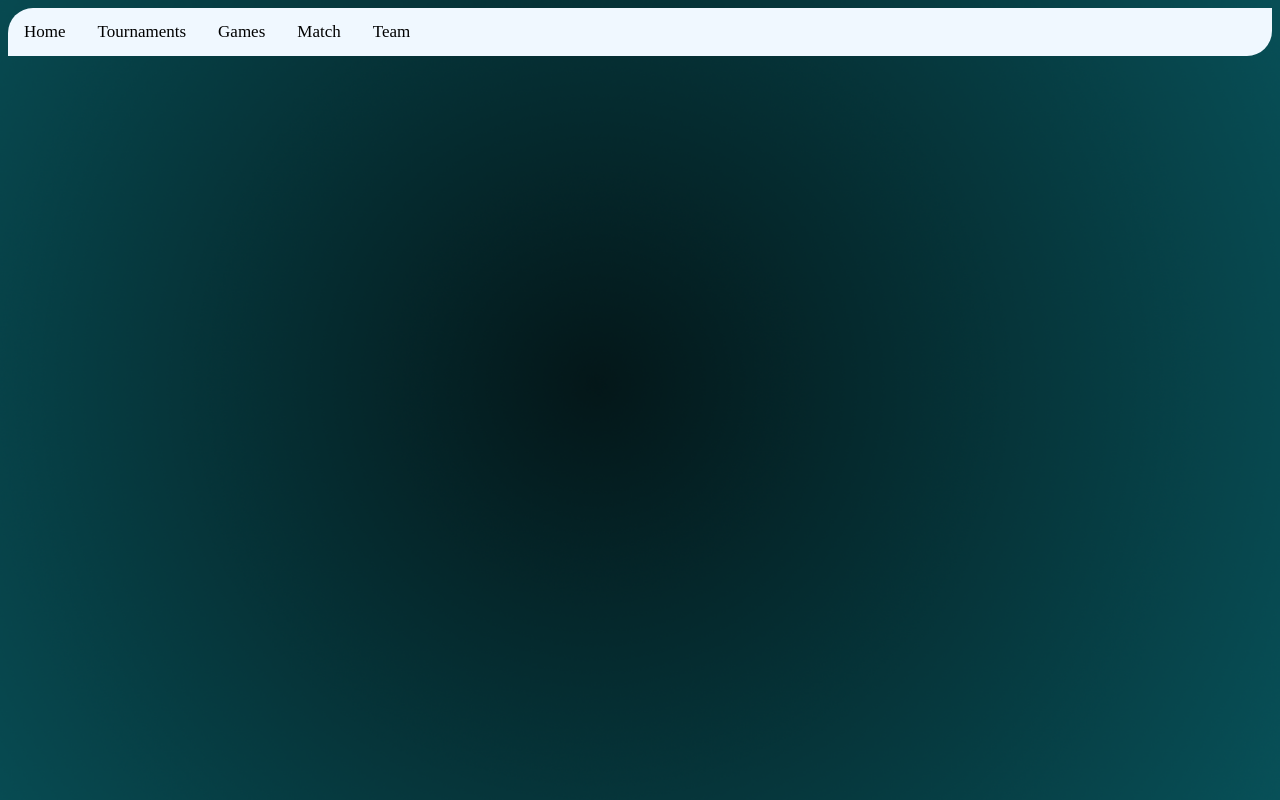
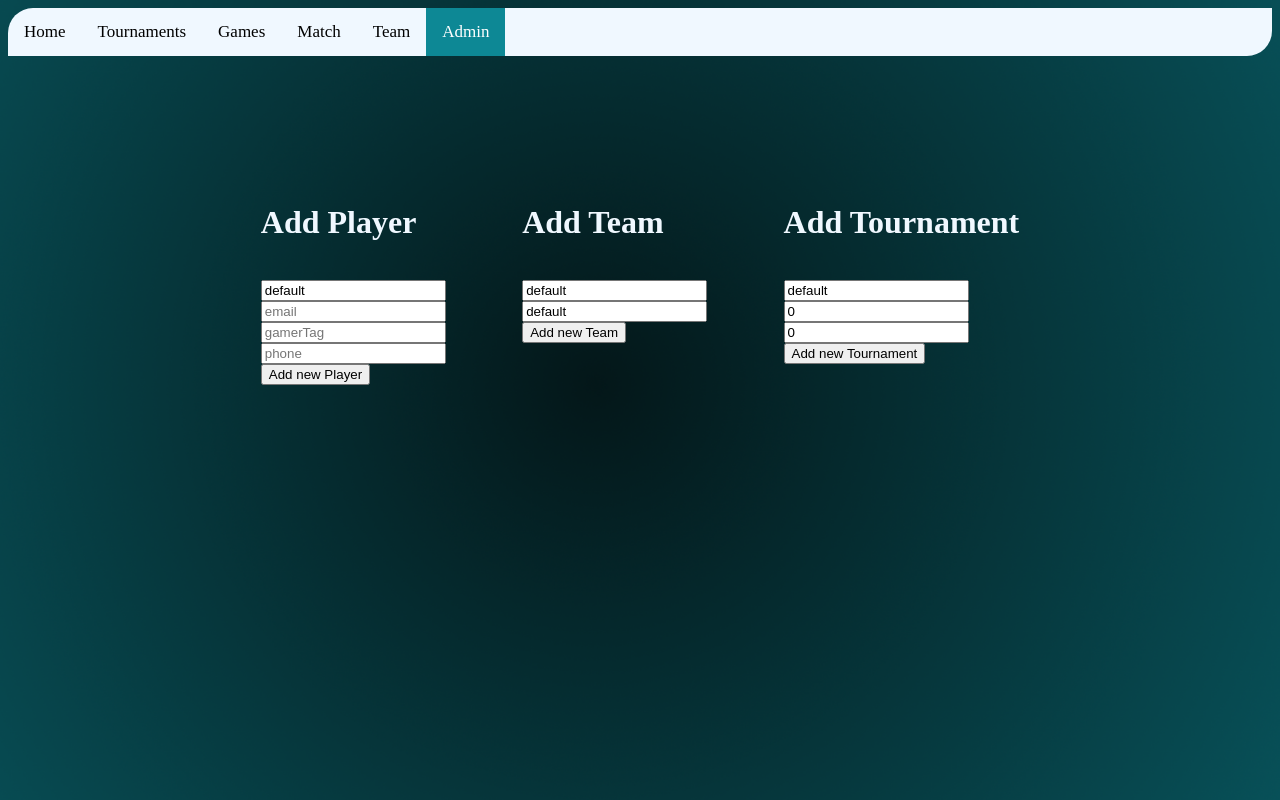
Before and after one commit to coerth/tournafy, a React (Vite) app: page /admin in a window 1280 px wide. Built offline with nearby package versions, Linux system fonts and the light colour scheme.

Commit message:
admin page startet

```diff
--- a/graphql/mutation.ts
+++ b/graphql/mutation.ts
@@ -24,3 +24,24 @@ mutation CreatePlayer($input: PlayerInput!) {
       _id
     }
   }`
+
+  export const CREATE_TOURNAMENT = gql `
+  mutation CreateTournament($input: TournamentInput!) {
+    createTournament(input: $input) {
+      _id
+      name
+      endDate
+      matches {
+        _id
+        location
+      }
+      maxTeams
+      minTeams
+      startDate
+      teams {
+        _id
+      }
+      tournamentType
+    }
+  }
+  `
--- a/graphql/query.ts
+++ b/graphql/query.ts
@@ -59,6 +59,7 @@ query GetTeams {
 
     query GetTournaments {
       tournaments {
+        name
         endDate
         _id
         matches {
--- a/src/App.tsx
+++ b/src/App.tsx
@@ -9,6 +9,8 @@ import DisplayPlayers from './components/player/DisplayPlayers'
 import DisplayMatches from './components/match/DisplayMatches'
 import AddPlayer from './components/player/AddPlayer'
 import AddTeam from './components/team/AddTeam'
+import AddTournament from './components/tournament/AddTournament'
+import Adminpage from './components/admin/Adminpage'
 
 
 
@@ -25,6 +27,7 @@ function App() {
       <Route path="/team" element={<DisplayTeams />} />
       <Route path="/tournament" element={<DisplayTournament />} />
       <Route path="/match" element={<DisplayMatches />} />
+      <Route path="/admin" element={<Adminpage/>}/>
       </Routes>
       </BrowserRouter>
 
--- /dev/null
+++ b/src/components/admin/Adminpage.tsx
@@ -0,0 +1,24 @@
+import React, { useEffect, useState } from "react";
+import AddPlayer from "../player/AddPlayer";
+import AddTeam from "../team/AddTeam";
+import AddTournament from "../tournament/AddTournament";
+
+const Adminpage = () => {
+  return (
+    <div>
+      <div className="container">
+        <div className="item">
+          <AddPlayer />
+        </div>
+        <div className="item">
+          <AddTeam />
+        </div>
+        <div className="item">
+          <AddTournament />
+        </div>
+      </div>
+    </div>
+  );
+};
+
+export default Adminpage;
--- a/src/components/header.tsx
+++ b/src/components/header.tsx
@@ -16,6 +16,7 @@ const Header = () => {
                 <NavLink to="/game">Games</NavLink>
                 <NavLink to="/match">Match</NavLink>
                 <NavLink to="/team">Team</NavLink>
+                <NavLink to="/admin">Admin</NavLink>
               </div>
             </div>
           </nav>
--- a/src/components/player/AddPlayer.tsx
+++ b/src/components/player/AddPlayer.tsx
@@ -22,6 +22,7 @@ const AddPlayer = () => {
   return (
     <div>
         <form onSubmit={createNewPlayer}>
+          <h1>Add Player</h1>
         <br/>
         <label>
         <input required type="text" name="name" placeholder='name' value={player.name} onChange={(evt)=>{setPlayer({...player, name:evt.target.value})}}/>
@@ -37,7 +38,8 @@ const AddPlayer = () => {
         <br/>
         <label>
         <input type="number" name="phone" placeholder='phone' value={player.phone} onChange={(evt)=>{setPlayer({...player, phone: parseInt(evt.target.value) })}}/>
-        </label>player
+        </label>
+        <br />
         <input type="submit" value="Add new Player" />
     </form>
     </div>
--- a/src/components/team/AddTeam.tsx
+++ b/src/components/team/AddTeam.tsx
@@ -22,6 +22,7 @@ const AddTeam = () => {
   return (
     <div>
         <form onSubmit={createNewTeam}>
+          <h1>Add Team</h1>
         <br/>
         <label>
         <input required type="text" name="name" placeholder='name' value={team.name} onChange={(evt)=>{setTeam({...team, name:evt.target.value})}}/>
--- a/src/components/tournament/AddTournament.tsx
+++ b/src/components/tournament/AddTournament.tsx
@@ -0,0 +1,45 @@
+import React from 'react'
+import { useState } from 'react';
+import { tournamentInputInitialState } from '../../types/initialState';
+import { CREATE_TOURNAMENT } from '../../../graphql/mutation';
+import {useMutation } from '@apollo/client';
+import { GET_TOURNAMENTS } from '../../../graphql/query';
+
+
+const AddTournament = () => {
+    const [tournament, setTournament] = useState(tournamentInputInitialState);
+
+    const [mutateFunction, { data, loading, error }] = useMutation(CREATE_TOURNAMENT,{
+        refetchQueries: [GET_TOURNAMENTS]
+    }); //mutateFunction is the function to call for server update. refetchQueries is the list of queries to refetch after the mutation is done. And if they were used with useQuery, they will be updated with the new data.
+    if (loading) return <>'Submitting...'</>;
+    if (error) return <>`Submission error! ${error.message}`</>;
+
+    const createNewTournament = (event: React.FormEvent<HTMLFormElement>) => {
+        event.preventDefault();
+        mutateFunction({variables: { input: tournament }});
+    }
+  return (
+    <div>
+        <form onSubmit={createNewTournament}>
+          <h1>Add Tournament</h1>
+        <br/>
+        <label>
+        <input required type="text" name="name" placeholder='name' value={tournament.name} onChange={(evt)=>{setTournament({...tournament, name:evt.target.value})}}/>
+        </label>
+        <br/>
+        <label>
+        <input required type="number" name="maxTeam" placeholder='maxTeam' value={tournament.maxTeams} onChange={(evt)=>{setTournament({...tournament, maxTeams: parseInt(evt.target.value)})}}/>
+        </label>
+        <br/>
+        <label>
+        <input required type="number" name="minTeams" placeholder='minTeams' value={tournament.minTeams} onChange={(evt)=>{setTournament({...tournament, minTeams:parseInt(evt.target.value)})}}/>
+        </label>
+        <br/>
+        <input type="submit" value="Add new Tournament" />
+    </form>
+    </div>
+  )
+}
+
+export default AddTournament
--- a/src/components/tournament/DisplayTournaments.tsx
+++ b/src/components/tournament/DisplayTournaments.tsx
@@ -4,6 +4,7 @@ import { GET_TOURNAMENTS } from '../../../graphql/query';
 import { useQuery} from '@apollo/client';
 import DisplayTournament from './DisplayTournament';
 import { useNavigate } from 'react-router-dom'
+import { tournamentInitialState } from '../../types/initialState';
 
 
 
@@ -12,7 +13,7 @@ const DisplayTournaments = () => {
 
   const { loading, error, data } = useQuery(GET_TOURNAMENTS);
 
-  const [tournament, setTournament] = useState<Tournament>({_id: "-1", startDate: "", endDate: "", matches: new Array<Match>(),  teams: new Array<Team>()});
+  const [tournament, setTournament] = useState<Tournament>(tournamentInitialState);
   const [showTournament, setShowTournament] = useState(false)
 
   function seeTournament(id: string) {
@@ -32,6 +33,7 @@ const DisplayTournaments = () => {
             <thead>
                 <tr>
                     <th>ID</th>
+                    <th>Name</th>
                     <th>Start Date</th>
                     <th>End Date</th>
                     {/* <th>Game Type</th> */}
@@ -43,6 +45,7 @@ const DisplayTournaments = () => {
         return(
             <tr key={tournament._id}>
               <td>{tournament._id}</td>
+              <td>{tournament.name}</td>
               <td>{tournament.startDate}</td>
               <td>{tournament.endDate}</td>
               {/* <td>{tournament.gameType}</td> */}
--- a/src/styles/App.css
+++ b/src/styles/App.css
@@ -32,3 +32,11 @@ th, td {
   min-width: 200px;
 
 }
+
+.container {
+  display: flex;
+  justify-content: space-between;
+  margin-left: 20%;
+  margin-right: 20%;
+  margin-top: 10%;
+}
--- a/src/types/initialState.ts
+++ b/src/types/initialState.ts
@@ -25,8 +25,17 @@ export const matchInitialState: Match = {
 }
 
 export const tournamentInitialState: Tournament = {
+    name: "default",
     startDate: "default",
     endDate: "default",
+    maxTeams: 0,
+    minTeams: 0,
     matches: [matchInitialState],
-    teams: [teamInitialState]
+    teams: [teamInitialState],
 }
+
+export const tournamentInputInitialState: Tournament = {
+    name: "default",
+    maxTeams: 0,
+    minTeams: 0
+}
```
Also changed, not shown: src/types/types.ts (+7 -6 lines).
